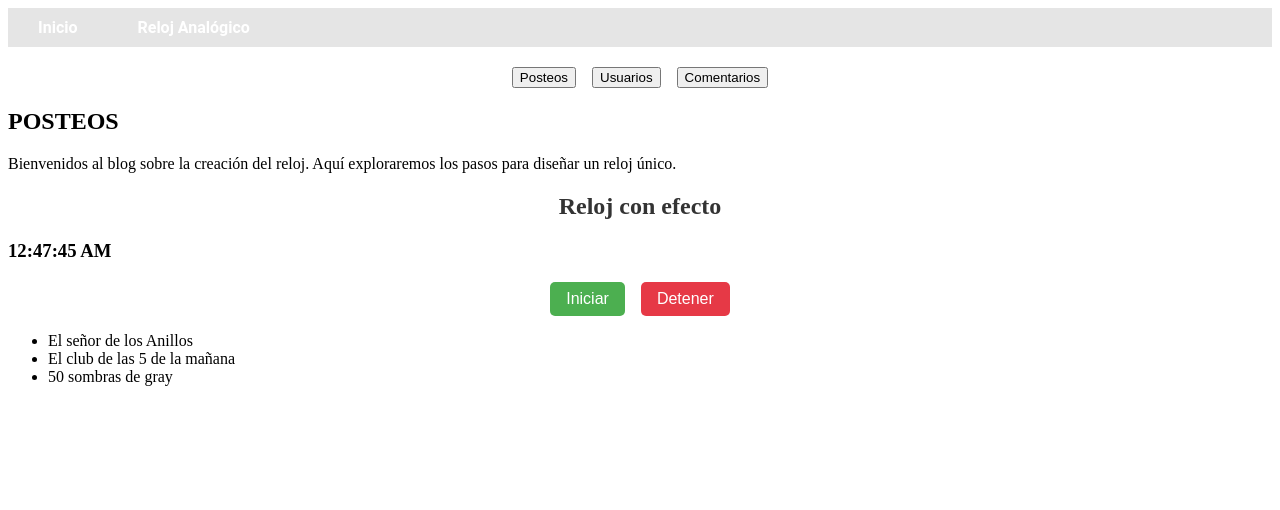
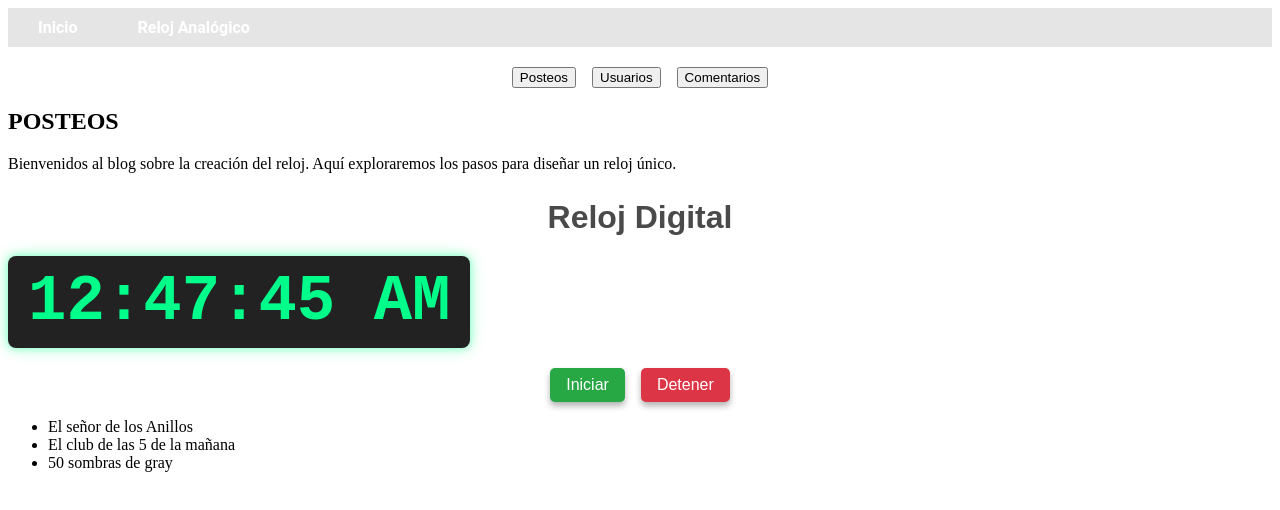
Before and after one commit to vpeinado263/4ta-Tarea-REACT-NEXT.JS, a Next.js app: page / in a window 1280 px wide. Both pictures are taken after a click on the button "Iniciar". Shown: the top 510 px of the page. Built offline with nearby package versions, Linux system fonts and the light colour scheme.

Commit message:
Insertar cambios a componentes

```diff
--- a/src/components/RelojEffect.js
+++ b/src/components/RelojEffect.js
@@ -1,7 +1,7 @@
 import { useState, useEffect } from "react";
 
 function Reloj({ hora }) {
-  return <h3 className="clock">{hora}</h3>;
+  return <h3 className="clock2">{hora}</h3>;
 }
 
 const RelojEffect = () => {
@@ -22,13 +22,13 @@ const RelojEffect = () => {
 
   return (
     <>
-      <h2 className="title">Reloj con efecto</h2>
+      <h2 className="title2">Reloj Digital</h2>
       {esVisible && <Reloj hora={hora} />}
-      <div className="button-container">
-        <button className="button start" onClick={() => setEsVisible(true)}>
+      <div className="button-container2">
+        <button className="start2" onClick={() => setEsVisible(true)}>
           Iniciar
         </button>
-        <button className="button stop" onClick={() => setEsVisible(false)}>
+        <button className="stop2" onClick={() => setEsVisible(false)}>
           Detener
         </button>
       </div>
--- a/src/pages/index.js
+++ b/src/pages/index.js
@@ -2,7 +2,6 @@ import Blog from "@/components/Blog";
 import Books from "@/components/Books";
 import Navigation from "@/components/Navigation";
 import RelojEffect from "@/components/RelojEffect";
-import RelojEf from "@/components/rolex";
 import BooksContextProvider, { BookContext } from "@/context/BooksContextProvider";
 import Head from "next/head";
 
--- a/src/styles/Home.module.css
+++ b/src/styles/Home.module.css
@@ -0,0 +1,3 @@
+.clock2 {
+    background-color: blueviolet;
+}
--- a/src/styles/globals.css
+++ b/src/styles/globals.css
@@ -86,3 +86,66 @@ a {
   .button:hover {
     opacity: 0.9;
   }
+
+  /*Reloj Digital*/
+
+  .title2 {
+    text-align: center;
+    color: #4a4a4a;
+    font-family: Arial, sans-serif;
+    font-size: 2rem;
+    margin-bottom: 20px;
+  }
+
+  /* Estilos del reloj digital */
+  .clock2 {
+    font-family: 'Courier New', Courier, monospace;
+    font-size: 4rem;
+    color: #00ff8a;
+    background-color: #222;
+    padding: 10px 20px;
+    border-radius: 8px;
+    text-align: center;
+    box-shadow: 0px 0px 10px rgba(0, 255, 138, 0.5), 0px 0px 20px rgba(0, 255, 138, 0.2);
+    margin: 0 auto;
+    display: inline-block;
+  }
+
+  /* Botones */
+  .clock2 {
+    justify-content: center;
+  }
+  .button-container2 {
+    display: flex;
+    justify-content: center;
+    gap: 1rem;
+    margin-top: 20px;
+  }
+
+  .start2,
+  .stop2 {
+    padding: 0.5rem 1rem;
+    font-size: 1rem;
+    color: #fff;
+    cursor: pointer;
+    border: none;
+    border-radius: 5px;
+    transition: background-color 0.3s;
+    box-shadow: 0px 4px 6px rgba(0, 0, 0, 0.3);
+  }
+
+  .start2 {
+    background-color: #28a745;
+  }
+
+  .stop2 {
+    background-color: #dc3545;
+  }
+
+  .start2:hover {
+    background-color: #218838;
+  }
+
+  .stop2:hover {
+    background-color: #c82333;
+  }
```
